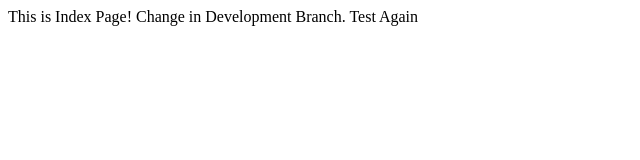
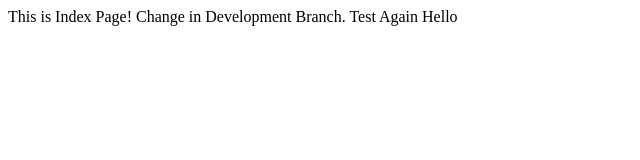
Before and after one commit to IftikharAhmadPir/VSCodeConnection, a plain HTML site: page Index.html in a window 1280 px wide. Shown: the full height of the page, 0-640 px from the left. Drawn offline with Linux system fonts and the light colour scheme.

Commit message:
push pish

```diff
--- a/Index.html
+++ b/Index.html
@@ -2,6 +2,6 @@
     <head>
     </head>
     <body>
-        This is Index Page! Change in Development Branch. Test Again
+        This is Index Page! Change in Development Branch. Test Again Hello
     </body>
 </html>
```
